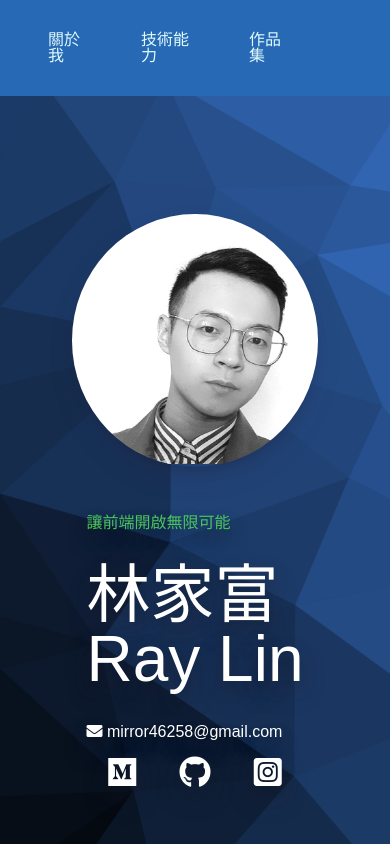
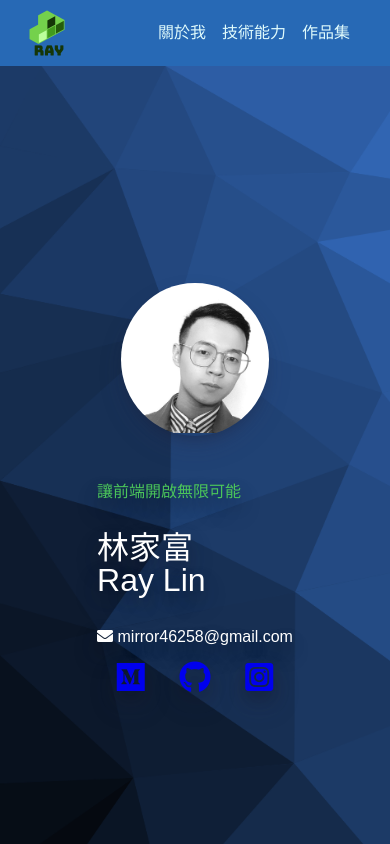
Before and after one commit to Raaaaaaaay86/intro-page, a Nuxt app: page / in a window 390 px wide. Shown: the top 844 px of the page. Built offline with nearby package versions, Linux system fonts and the light colour scheme; a web font is replaced by a local one.

Commit message:
add logo and fix RWD

```diff
--- a/assets/styles/index.scss
+++ b/assets/styles/index.scss
@@ -44,6 +44,9 @@ html {
     &:last-of-type {
       margin-bottom: 2rem;
     }
+    @media (max-width: 640px) {
+      font-size: 2rem;
+    }
   }
   > .info_email {
     margin-bottom: 1rem;
@@ -54,6 +57,9 @@ html {
     justify-content: space-between;
     align-items: center;
     align-self: center;
+    a:visited {
+      color: inherit;
+    }
   }
 }
 
@@ -63,6 +69,12 @@ html {
   align-self: center;
   justify-self: self-start;
   box-shadow: rgba(50, 50, 93, 0.25) 0px 13px 27px -5px, rgba(0, 0, 0, 0.3) 0px 8px 16px -8px;
+  > img {
+    height: 250px;
+    @media (max-width: 640px) {
+      height: 150px;
+    }
+  }
   @media (max-width: 640px) {
     justify-self: center;
     grid-row: 1 ;
--- a/assets/styles/layout_default.scss
+++ b/assets/styles/layout_default.scss
@@ -2,7 +2,7 @@
 
 
 nav, footer {
-  padding: 2rem 3rem;
+  padding: 0.5rem 3rem;
   background-color: $primary;
   color: $light;
 }
@@ -11,17 +11,26 @@ nav {
   position: fixed;
   width: 100%;
   z-index: 9999;
+  display: flex;
+  align-items: center;
+  @media (max-width: 640px) {
+    padding: 0.5rem 1.5rem;
+  }
 }
 
 .navbar_nav {
   display: flex;
   justify-content: flex-end;
+  margin-left: auto;
   > .nav_items {
     margin-right: 3rem;
+    @media (max-width: 640px) {
+      margin-right: 1rem;
+    }
   }
 }
 
 .main {
-  padding-top: 79.48px;
-  min-height: calc(100vh - 126.98px);
+  padding-top: 65.99px;
+  min-height: calc(100vh - 97.48px);
 }
--- a/assets/styles/utility.scss
+++ b/assets/styles/utility.scss
@@ -1,20 +1,20 @@
 .container {
-  width: 100%;
-  @media (max-width: 640px) {
-    max-width: 640px;
+  @media (max-width: 1536px) {
+    max-width: 1536px;
+  }
+  @media (max-width: 1280px) {
+    max-width: 1280px;
+  }
+  @media (max-width: 1024px) {
+    max-width: 1024px;
   }
   @media (max-width: 768px) {
     max-width: 768px;
   }
-  @media (max-width: 1024px) {
-    max-width: 1024px;
+  @media (max-width: 640px) {
+    max-width: 640px;
   }
-  @media (max-width: 1280px) {
-    max-width: 1280px;
-  }
-  @media (max-width: 1536px) {
-    max-width: 1536px;
-  }
+  width: 100%;
 }
 
 .title {
--- a/layouts/default.vue
+++ b/layouts/default.vue
@@ -1,6 +1,7 @@
 <template>
   <div>
-    <nav class="navbar">
+    <nav>
+      <img :src="require('@/assets/imgs/logo.png')" height="50">
       <ul class="navbar_nav">
         <li class="nav_items">
           關於我
--- a/nuxt.config.js
+++ b/nuxt.config.js
@@ -44,5 +44,10 @@ export default {
 
   // Build Configuration: https://go.nuxtjs.dev/config-build
   build: {
-  }
-}
+  },
+
+  server: {
+    port: 8000,
+    host: '0.0.0.0',
+  },
+};
--- a/pages/index.vue
+++ b/pages/index.vue
@@ -1,7 +1,7 @@
 <template>
   <div class="main">
     <div class="container">
-      <section class="contact" id="contact">
+      <section id="contact" class="contact">
         <div class="contact_info">
           <p class="info_motto">
             讓前端開啟無限可能
@@ -21,18 +21,24 @@
               <i class="fab fab fa-linkedin fa-2x" />
             </li> -->
             <li>
-              <i class="fab fa-medium fa-2x" />
+              <a target="_blank" href="https://raaaaaaaay86.medium.com/">
+                <i class="fab fa-medium fa-2x" />
+              </a>
             </li>
             <li>
-              <i class="fab fa-github fa-2x" />
+              <a target="_blank" href="https://github.com/Raaaaaaaay86">
+                <i class="fab fa-github fa-2x" />
+              </a>
             </li>
             <li>
-              <i class="fab fa-instagram-square fa-2x" />
+              <a target="_blank" href="https://www.instagram.com/raylin4real/">
+                <i class="fab fa-instagram-square fa-2x" />
+              </a>
             </li>
           </ul>
         </div>
         <div class="contact_avatar">
-          <img :src="require('@/assets/imgs/avatar.jpg')" height="250">
+          <img :src="require('@/assets/imgs/avatar.jpg')">
         </div>
       </section>
       <section class="about">
@@ -44,7 +50,7 @@
             於 2020 6月畢業於龍華科技大學應用外語系，大四在台北萬豪酒店服務中心實習，服務過
             許多英語系國家住客，皆能提供正確且即時的服務，期間也在住客入住問卷調查中被提及
             。實習同時，在下班時間自學網頁前端技術，高職就讀電機科時就有接觸過程式撰寫基礎
-            ，所以在學習前端的過程中比較能掌握學習節奏。大學期間也擔任社團活動領導人，所以
+            ，所以在學習前端的過程中比較能掌握學習節奏，目前主要都是以 Vue, Nuxt 來做開發。大學期間也擔任社團活動領導人，所以
             對於團隊合作也非常適應。目前希望先繼續保持在前端領域一段時間，更熟悉前端技術時，不排斥繼續往後端領域延伸。
           </p>
         </div>
```
Also changed, not shown: assets/imgs/logo.png (added).
